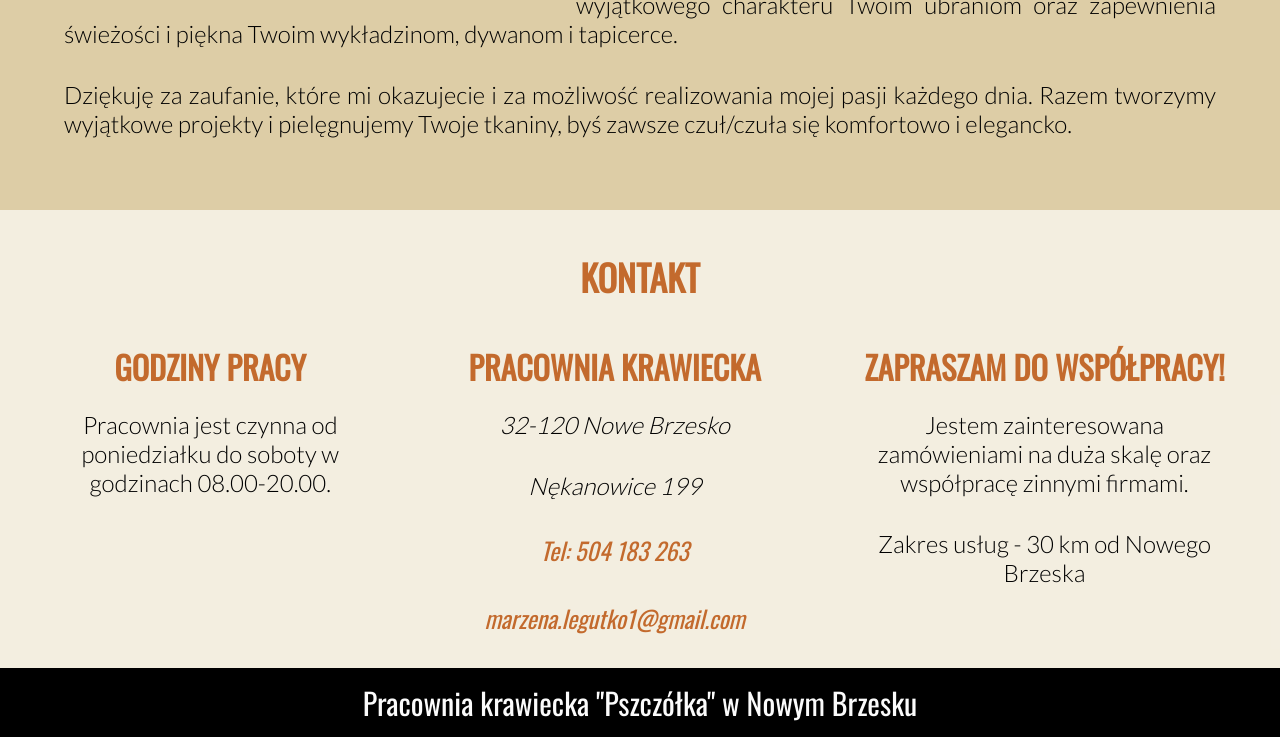
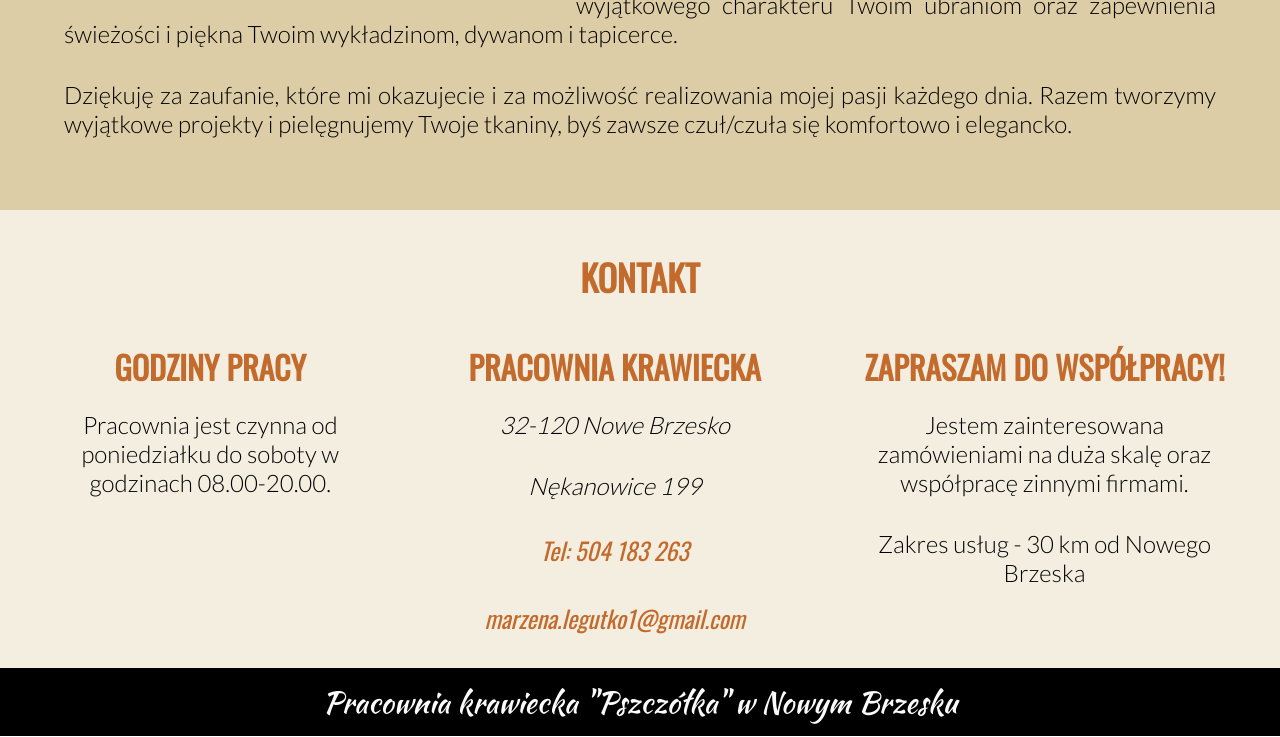
Before and after one commit to WildPikachu9/Sewing-workshop, a website: page index.html in a window 1280 px wide. Shown: the part 1384-2121 px from the top of the page. Drawn offline with nearby package versions, Linux system fonts and the light colour scheme.

Commit message:
changed font-family

```diff
--- a/css/components/footer.css
+++ b/css/components/footer.css
@@ -8,6 +8,7 @@ footer {
 	background-color: #000;
 	color: #fbfbfb;
 	text-align: center;
+	font-family: 'Kaushan Script', cursive;
 }
 
 @media screen and (min-width: 760px) {
```
